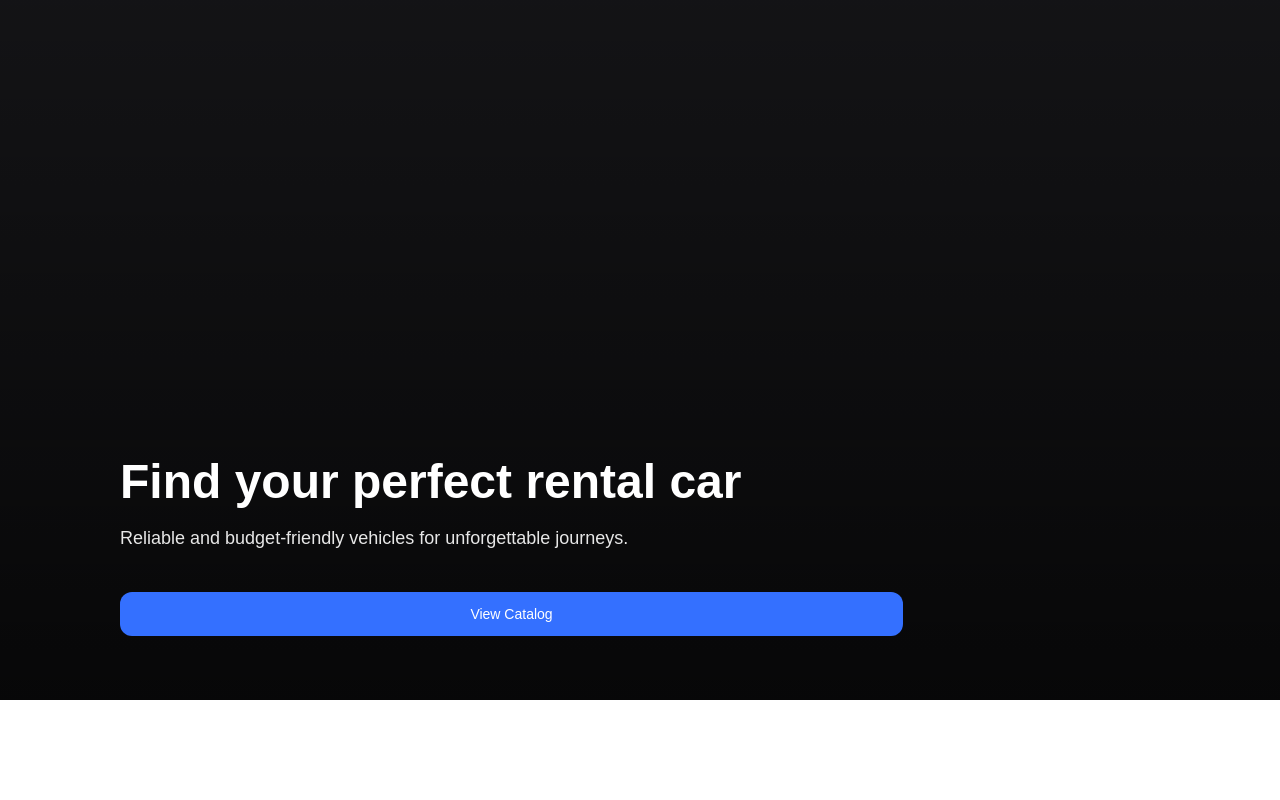
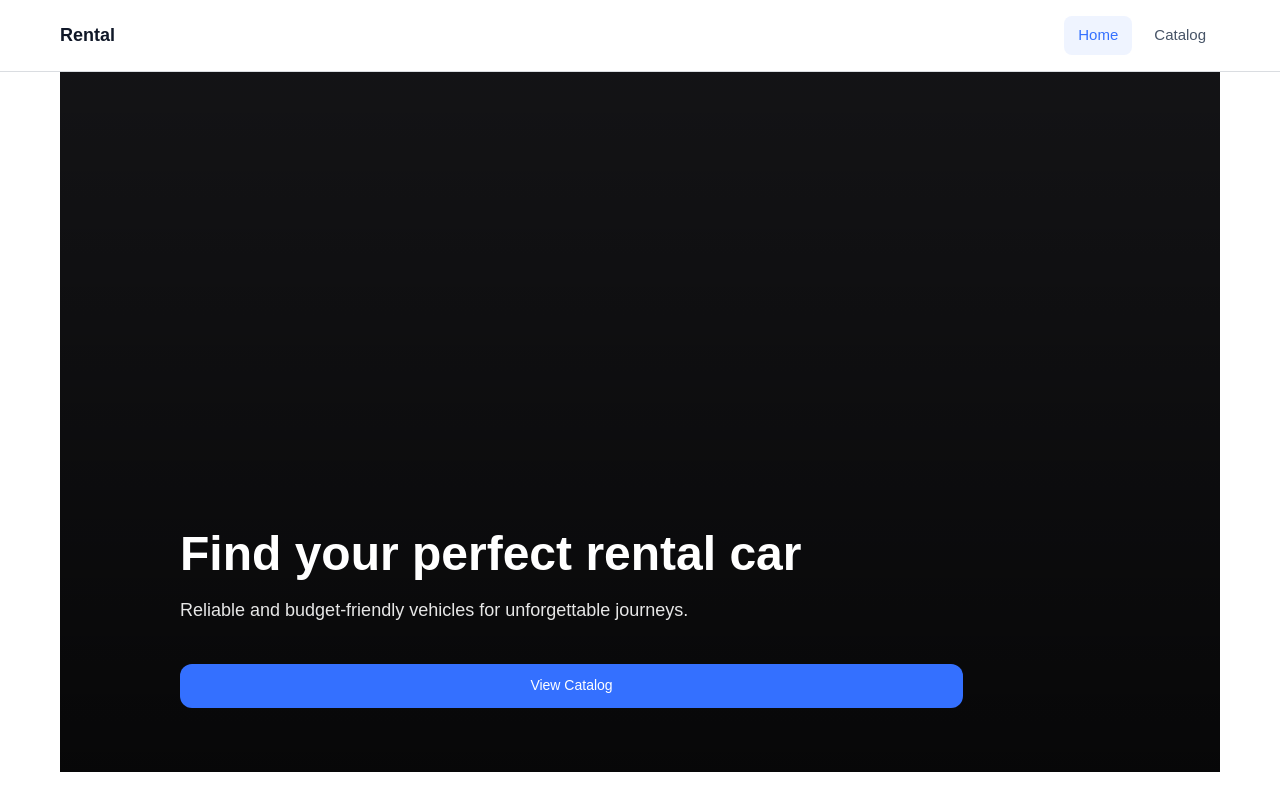
Before and after one commit to hannamuzychuk/rental-car-project, a Next.js app: page / in a window 1280 px wide. Built offline with nearby package versions, Linux system fonts and the light colour scheme.

Commit message:
feat(layout): add global header, container, and main navigation

```diff
--- a/app/api/rental/route.ts
+++ b/app/api/rental/route.ts
@@ -8,12 +8,6 @@ type RentalBody = {
   comment: string;
 };
 
-/**
- * Proxy / BFF dla formularza wynajmu:
- * - front: POST /api/rental (ta sama domena co Next — brak CORS do własnego API)
- * - opcjonalnie: jeśli ustawisz RENTAL_UPSTREAM_URL (tylko server env), body jest
- *   przekazywane dalej metodą POST (np. własny backend / mock zewnętrzny)
- */
 export async function POST(request: Request) {
   let body: RentalBody;
   try {
--- a/app/layout.tsx
+++ b/app/layout.tsx
@@ -1,6 +1,8 @@
 import type { Metadata } from "next";
 import { Geist, Geist_Mono } from "next/font/google";
 import "./globals.css";
+import { Container } from "@/components/layout/Container";
+import { Header } from "@/components/layout/Header";
 import { QueryProvider } from "@/providers/QueryProvider";
 
 const geistSans = Geist({
@@ -29,7 +31,10 @@ export default function RootLayout({
       className={`${geistSans.variable} ${geistMono.variable} h-full antialiased`}
     >
       <body className="min-h-full flex flex-col">
-        <QueryProvider>{children}</QueryProvider>
+        <QueryProvider>
+          <Header />
+          <Container>{children}</Container>
+        </QueryProvider>
       </body>
     </html>
   );
--- /dev/null
+++ b/components/layout/Container.module.css
@@ -0,0 +1,9 @@
+.root {
+  width: 100%;
+  max-width: 1200px;
+  margin-inline: auto;
+  padding-inline: 20px;
+  flex: 1;
+  display: flex;
+  flex-direction: column;
+}
--- a/components/layout/Container.tsx
+++ b/components/layout/Container.tsx
@@ -0,0 +1,9 @@
+import styles from "./Container.module.css";
+
+type ContainerProps = {
+  children: React.ReactNode;
+};
+
+export function Container({ children }: ContainerProps) {
+  return <div className={styles.root}>{children}</div>;
+}
--- /dev/null
+++ b/components/layout/Header.module.css
@@ -0,0 +1,57 @@
+.bar {
+  border-bottom: 1px solid #dadde1;
+  background: #ffffff;
+}
+
+.inner {
+  max-width: 1200px;
+  margin-inline: auto;
+  padding: 16px 20px;
+  display: flex;
+  align-items: center;
+  justify-content: space-between;
+  gap: 16px;
+}
+
+.brand {
+  font-size: 18px;
+  font-weight: 600;
+  color: #101828;
+  text-decoration: none;
+}
+
+.brand:hover {
+  color: #3470ff;
+}
+
+.nav {
+  display: flex;
+  align-items: center;
+  gap: 8px;
+}
+
+.link {
+  padding: 8px 14px;
+  border-radius: 8px;
+  font-size: 15px;
+  font-weight: 500;
+  color: #475467;
+  text-decoration: none;
+  transition: background 0.15s ease, color 0.15s ease;
+}
+
+.link:hover {
+  color: #101828;
+  background: #f2f4f7;
+}
+
+.linkActive {
+  composes: link;
+  color: #3470ff;
+  background: #eff4ff;
+}
+
+.linkActive:hover {
+  color: #3470ff;
+  background: #e0eaff;
+}
--- a/components/layout/Header.tsx
+++ b/components/layout/Header.tsx
@@ -0,0 +1,44 @@
+"use client";
+
+import Link from "next/link";
+import { usePathname } from "next/navigation";
+import styles from "./Header.module.css";
+
+const links = [
+  { href: "/", label: "Home" },
+  { href: "/catalog", label: "Catalog" },
+] as const;
+
+function isActive(pathname: string, href: string) {
+  if (href === "/") return pathname === "/";
+  return pathname === href || pathname.startsWith(`${href}/`);
+}
+
+export function Header() {
+  const pathname = usePathname();
+
+  return (
+    <header className={styles.bar}>
+      <div className={styles.inner}>
+        <Link href="/" className={styles.brand}>
+          Rental
+        </Link>
+        <nav className={styles.nav} aria-label="Main navigation">
+          {links.map(({ href, label }) => {
+            const active = isActive(pathname, href);
+            return (
+              <Link
+                key={href}
+                href={href}
+                className={active ? styles.linkActive : styles.link}
+                aria-current={active ? "page" : undefined}
+              >
+                {label}
+              </Link>
+            );
+          })}
+        </nav>
+      </div>
+    </header>
+  );
+}
```
